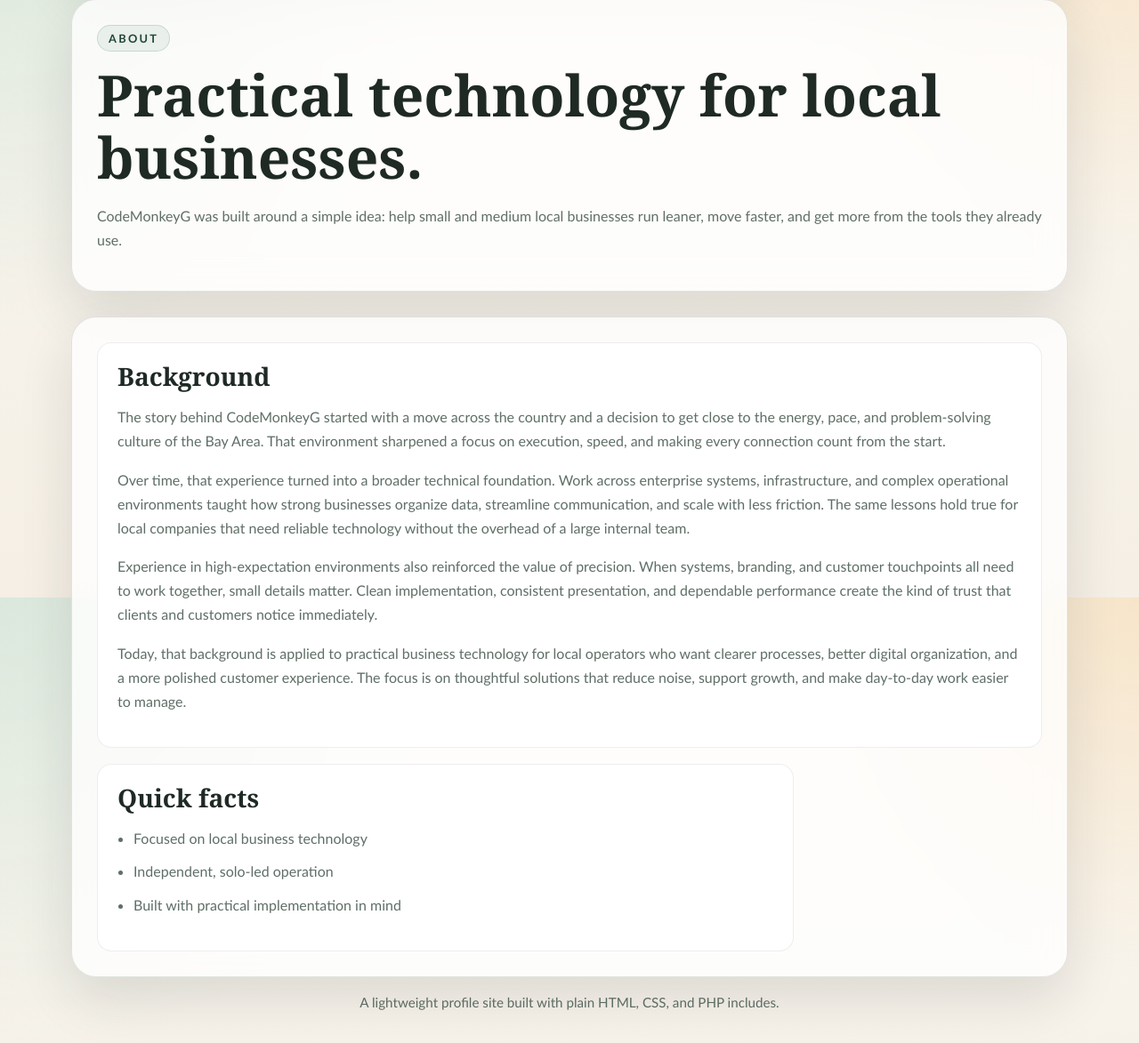
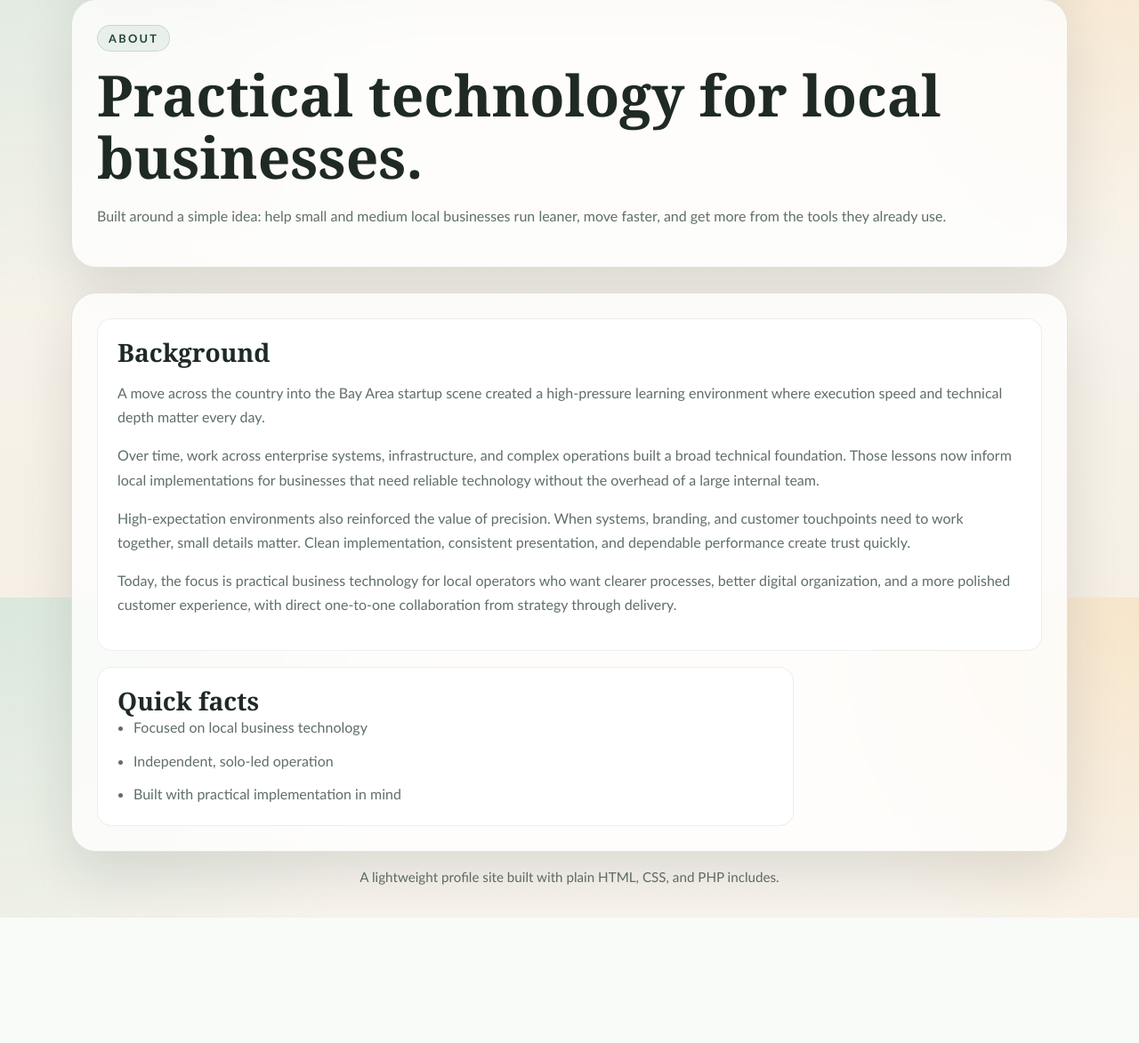
Before and after one commit to CodeMonkeyG/CodeMonkeyG, a PHP site: page /about.php in a window 1280 px wide. Shown: the part 128-1301 px from the top of the page at 89% size. After the commit the page ends 1160 px from the top, so only its background shows below. Run offline with PHP 8.4, Linux system fonts and the light colour scheme.

Commit message:
Updating narrative voice to be ME instead of just CodeMonkeyG

```diff
--- a/about.php
+++ b/about.php
@@ -9,26 +9,24 @@ require __DIR__ . '/partials/header.php';
 <section class="page-header">
 	<p class="eyebrow">About</p>
 	<h1>Practical technology for local businesses.</h1>
-	<p class="lede">CodeMonkeyG was built around a simple idea: help small and medium local businesses run leaner, move faster, and get more from the tools they already use.</p>
+	<p class="lede">Built around a simple idea: help small and medium local businesses run leaner, move faster, and get more from the tools they already use.</p>
 </section>
 
 <section class="content-grid">
 	<article class="card card-large">
 		<h2>Background</h2>
-		<p>The story behind CodeMonkeyG started with a move across the country and a decision to get close to the energy, pace, and problem-solving culture of the Bay Area. That environment sharpened a focus on execution, speed, and making every connection count from the start.</p>
-		<p>Over time, that experience turned into a broader technical foundation. Work across enterprise systems, infrastructure, and complex operational environments taught how strong businesses organize data, streamline communication, and scale with less friction. The same lessons hold true for local companies that need reliable technology without the overhead of a large internal team.</p>
-		<p>Experience in high-expectation environments also reinforced the value of precision. When systems, branding, and customer touchpoints all need to work together, small details matter. Clean implementation, consistent presentation, and dependable performance create the kind of trust that clients and customers notice immediately.</p>
-		<p>Today, that background is applied to practical business technology for local operators who want clearer processes, better digital organization, and a more polished customer experience. The focus is on thoughtful solutions that reduce noise, support growth, and make day-to-day work easier to manage.</p>
+		<p>A move across the country into the Bay Area startup scene created a high-pressure learning environment where execution speed and technical depth matter every day.</p>
+		<p>Over time, work across enterprise systems, infrastructure, and complex operations built a broad technical foundation. Those lessons now inform local implementations for businesses that need reliable technology without the overhead of a large internal team.</p>
+		<p>High-expectation environments also reinforced the value of precision. When systems, branding, and customer touchpoints need to work together, small details matter. Clean implementation, consistent presentation, and dependable performance create trust quickly.</p>
+		<p>Today, the focus is practical business technology for local operators who want clearer processes, better digital organization, and a more polished customer experience, with direct one-to-one collaboration from strategy through delivery.</p>
 	</article>
 	<aside class="card">
 		<h2>Quick facts</h2>
-        <p>
-            <ul class="stack-list">
-                <li>Focused on local business technology</li>
-                <li>Independent, solo-led operation</li>
-                <li>Built with practical implementation in mind</li>
-            </ul>
-        </p>
+		<ul class="stack-list">
+			<li>Focused on local business technology</li>
+			<li>Independent, solo-led operation</li>
+			<li>Built with practical implementation in mind</li>
+		</ul>
 	</aside>
 </section>
 
--- a/contact.php
+++ b/contact.php
@@ -9,7 +9,7 @@ require __DIR__ . '/partials/header.php';
 <section class="page-header">
 	<p class="eyebrow">Contact</p>
 	<h1>Let’s talk about what your business needs next.</h1>
-	<p class="lede">If operations feel messy, systems are disconnected, or growth is creating technical friction, reaching out is the best first step. A short conversation can quickly clarify where to simplify, what to fix first, and how to move forward with confidence.</p>
+	<p class="lede">If operations feel messy, systems are disconnected, or growth is creating technical friction, reaching out is the best first step. The goal is a quick, practical conversation to clarify where to simplify, what to fix first, and how to move forward with confidence.</p>
 </section>
 
 <section class="contact-grid">
@@ -29,7 +29,7 @@ require __DIR__ . '/partials/header.php';
 	<article class="card">
 		<h2>What Happens Next</h2>
 		<p>Most messages receive a response within 1-2 business days. Initial conversations focus on goals, constraints, and the most practical path to early momentum.</p>
-		<p>Engagement can range from focused advisory sessions to hands-on implementation support.</p>
+		<p>Support can range from focused advisory sessions to hands-on implementation work, with one direct point of contact throughout.</p>
 	</article>
 </section>
 
--- a/work-history.php
+++ b/work-history.php
@@ -9,7 +9,7 @@ require __DIR__ . '/partials/header.php';
 <section class="page-header">
 	<p class="eyebrow">Work History</p>
 	<h1>12+ years building high-impact technical solutions.</h1>
-	<p class="lede">From Fortune 500 integrations to Bay Area startup execution, this work history reflects a hands-on path through architecture, operations, pre-sales engineering, and customer-facing product delivery.</p>
+	<p class="lede">From Fortune 500 integrations to Bay Area startup execution, my work history reflects a hands-on path through architecture, operations, pre-sales engineering, and customer-facing product delivery.</p>
 </section>
 
 <section class="section key-wins">
@@ -31,7 +31,7 @@ require __DIR__ . '/partials/header.php';
 		<article class="card key-win-card">
 			<p class="metric">12+ years</p>
 			<h3>Hands-on delivery</h3>
-			<p>Spanning architecture, integration engineering, technical sales support, platform operations, and incident response.</p>
+			<p>Delivery experience spans architecture, integration engineering, technical sales support, platform operations, and incident response.</p>
 		</article>
 	</div>
 	<div class="industry-platform-grid">
@@ -103,7 +103,7 @@ require __DIR__ . '/partials/header.php';
 	<article class="timeline-item card">
 		<p class="timeline-date">2007 - 2011</p>
 		<h2>Co-Founder and Lead Developer, Dynamic Duo Designs / CodeMonkeyG</h2>
-		<p>Built and delivered custom web applications, ecommerce experiences, and digital solutions for 100+ clients while developing the technical and client-service model that still guides current work.</p>
+		<p>Built and delivered custom web applications, ecommerce experiences, and digital solutions for 100+ clients while developing the technical and client-service model that still guides work today.</p>
 	</article>
 </section>
 
```
Also changed, not shown: index.php (+5 -9 lines).
